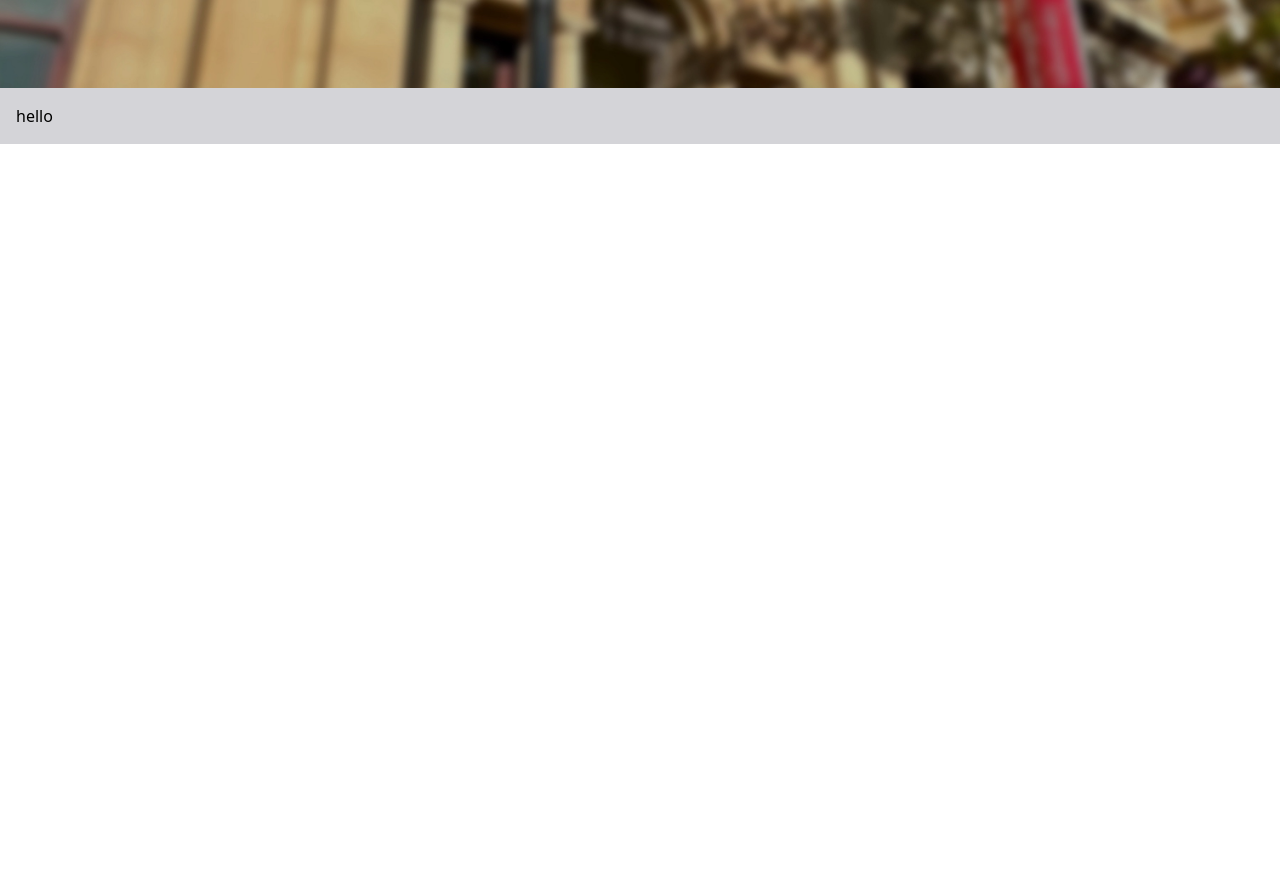
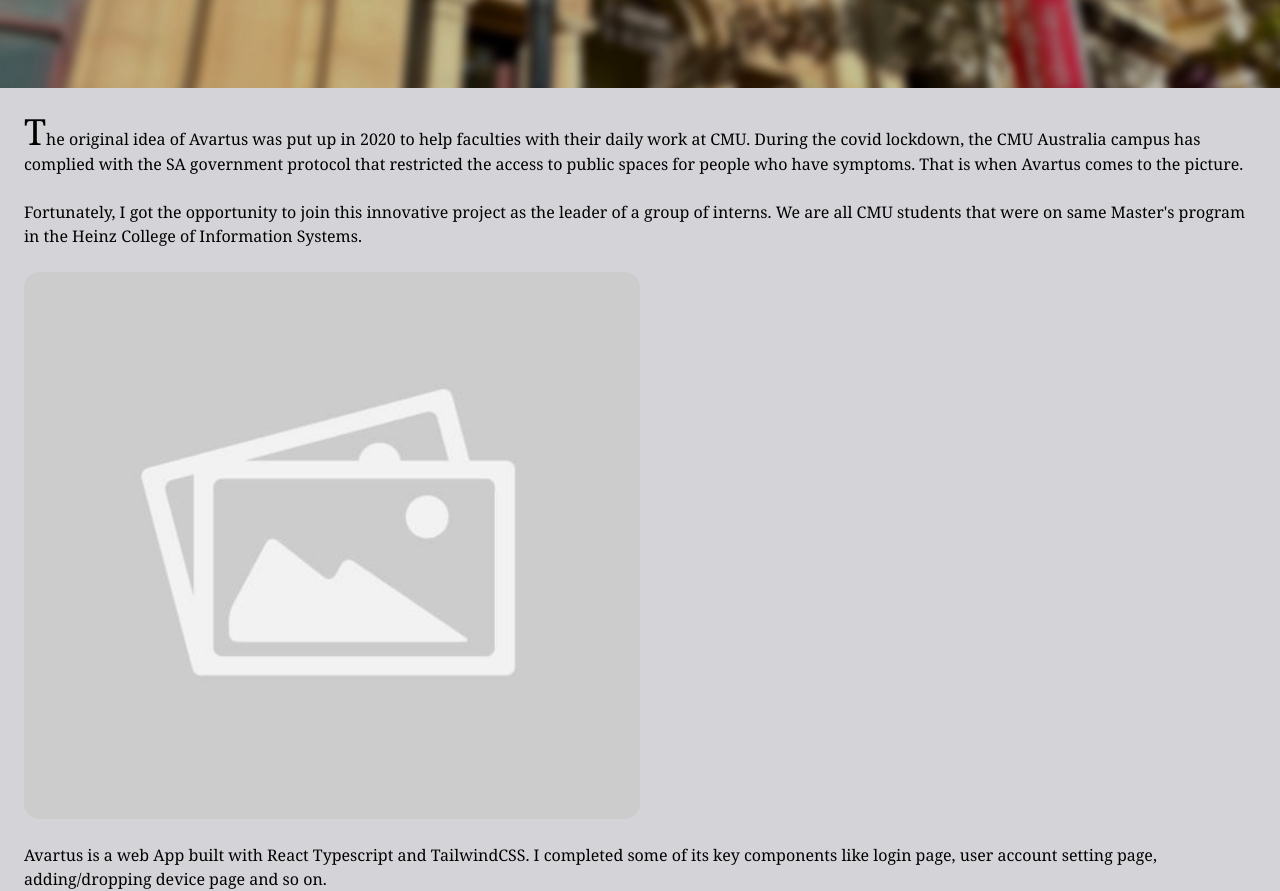
Before and after one commit to EthanGuo666/EthanGuo666.github.io, a React (Vite) app in the folder ethan_personal_page/: page /projects/avartus in a window 1280 px wide. Shown: the part 232-1123 px from the top of the page. Before the commit the page ends 800 px from the top, so only its background shows below. Built offline with nearby package versions, Linux system fonts and the light colour scheme.

Commit message:
feat: add text and picture to the Avartus project

```diff
--- a/ethan_personal_page/src/pages/ProjectDetailPages/Avartus.jsx
+++ b/ethan_personal_page/src/pages/ProjectDetailPages/Avartus.jsx
@@ -1,22 +1,46 @@
 import React from "react";
 import "../../styles/Canvas.css";
-import ProjectHeader from "./ProjectHeader";
+import ProjectPageHeader from "./ProjectPageHeader";
 import CMU from "../../assets/CMU.jpg";
+import PicturePlaceHolder from "../../assets/PicturePlaceHolder.png";
 
 function Avartus() {
   return (
     <div>
-      <ProjectHeader />
+      <ProjectPageHeader />
 
       <img src={CMU} className='w-screen h-80 object-cover' />
-      <div className="absolute inset-0 w-full pt-36 text-center">
+      <div className='absolute inset-0 w-full pt-32 text-center'>
         <h1 className='text-white text-4xl font-serif'>Avartus</h1>
-        <p className="text-gray-200 font-extralight italic">A teaching facility remote control <br/> system of CMU IT Dept.</p>
+        <p className='text-gray-200 font-extralight italic'>
+          A teaching facility remote control <br /> system of CMU IT Dept.
+        </p>
       </div>
 
       {/* Text area within the p-4 */}
-      <div className='Canvas'>
-        <div className='p-4'>hello</div>
+      <div className='Canvas font-serif'>
+        <div className='px-6 pt-6'>
+          <span className='text-4xl'>T</span>
+          he original idea of Avartus was put up in 2020 to help faculties with
+          their daily work at CMU. During the covid lockdown, the CMU Australia
+          campus has complied with the SA government protocol that restricted
+          the access to public spaces for people who have symptoms. That is when
+          Avartus comes to the picture.
+        </div>
+        <div className='px-6 pt-6'>
+          Fortunately, I got the opportunity to join this innovative project as
+          the leader of a group of interns. We are all CMU students that were on
+          same Master's program in the Heinz College of Information Systems.
+        </div>
+        {/* todo: image and text responsive to the screen size */}
+        <div className='m-6'>
+          <img src={PicturePlaceHolder} className='w-1/2 rounded-2xl' />
+        </div>
+        <div className='px-6 pt-0'>
+          Avartus is a web App built with React Typescript and TailwindCSS. I
+          completed some of its key components like login page, user account
+          setting page, adding/dropping device page and so on.
+        </div>
       </div>
     </div>
   );
```
